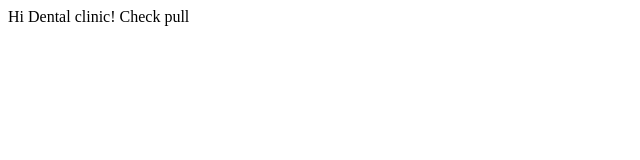
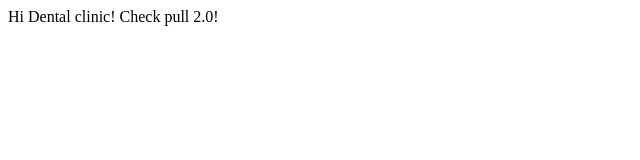
Before and after one commit to Leonid-spec/Praxis-project-AIT-Front, a React (Vite) app: page / in a window 1280 px wide. Shown: the top 160 px of the page, without its empty margins (0-640 px from the left). Built offline with nearby package versions, Linux system fonts and the light colour scheme.

Commit message:
initial commit

```diff
--- a/src/App.tsx
+++ b/src/App.tsx
@@ -3,7 +3,7 @@ function App() {
   return (
     <>
     Hi Dental clinic!
-    Check pull
+    Check pull 2.0!
 
     </>
   )
```
